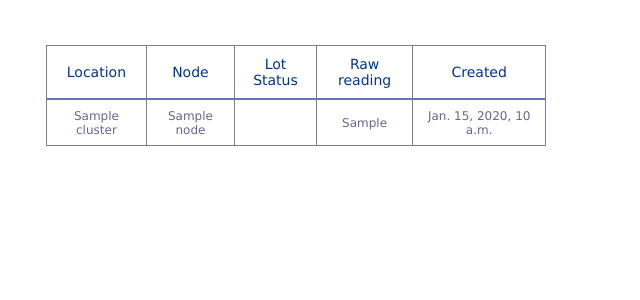
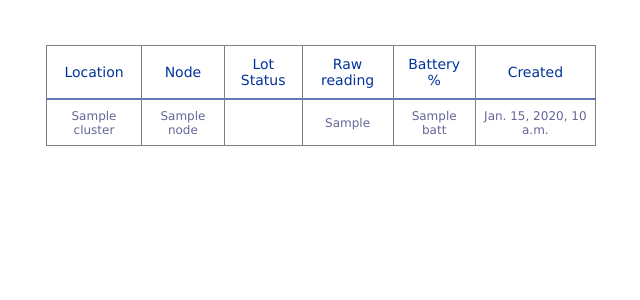
Before and after one commit to jin/ep, a Django app: template carparks/templates/measurements.html in a window 1280 px wide. Shown: the top 300 px of the page, without its empty margins (7-647 px from the left). Run offline with Django 3.2, Linux system fonts and the light colour scheme; the template is opened without the code that fills it: most values are stand-ins (such as "Sample title", 1, 10 or a date in 2020).

Commit message:
modified measurements template to add in battery, added urls and view for mobile ui

```diff
--- a/carparks/templates/measurements.html
+++ b/carparks/templates/measurements.html
@@ -10,7 +10,7 @@
                 font-size: 12px;
                 background: #fff;
                 margin: 45px;
-                width: 500px;
+                width: 550px;
                 border-collapse: collapse;
                 text-align: center;
             }
@@ -41,6 +41,7 @@
             <th scope="col">Node</th>
             <th scope="col">Lot Status</th>
             <th scope="col">Raw reading</th>
+            <th scope="col">Battery %</th>
             <th scope="col">Created</th>
             {% for measurement in measurements %}
             <tr>
@@ -48,6 +49,7 @@
                 <td>{{ measurement.node }}</td>
                 <td>{{ measurement.isTaken }}</td>
                 <td>{{ measurement.raw_reading }}</td>
+                <td>{{ measurement.batt }}</td>
                 <td>{{ measurement.created }}</td>
             </tr>
             {% endfor %}
--- a/urls.py
+++ b/urls.py
@@ -13,4 +13,6 @@
         (r'^live/$', 'measurements'),
         (r'^live/(?P<req_cluster>\d{1,2})/$', 'node_request'),
         (r'^live/(?P<req_cluster>\d{1,2})/(?P<req_node>\d{1,2})/$', 'node_request'),
+        (r'^m/$', 'mobile_ui_main'),
+        (r'^m/(?P<req_cluster>\d{1,2})/$', 'mobile_ui_cluster_overview'),
         )
```
Also changed, not shown: carparks/views.py (+16 -0 lines).
